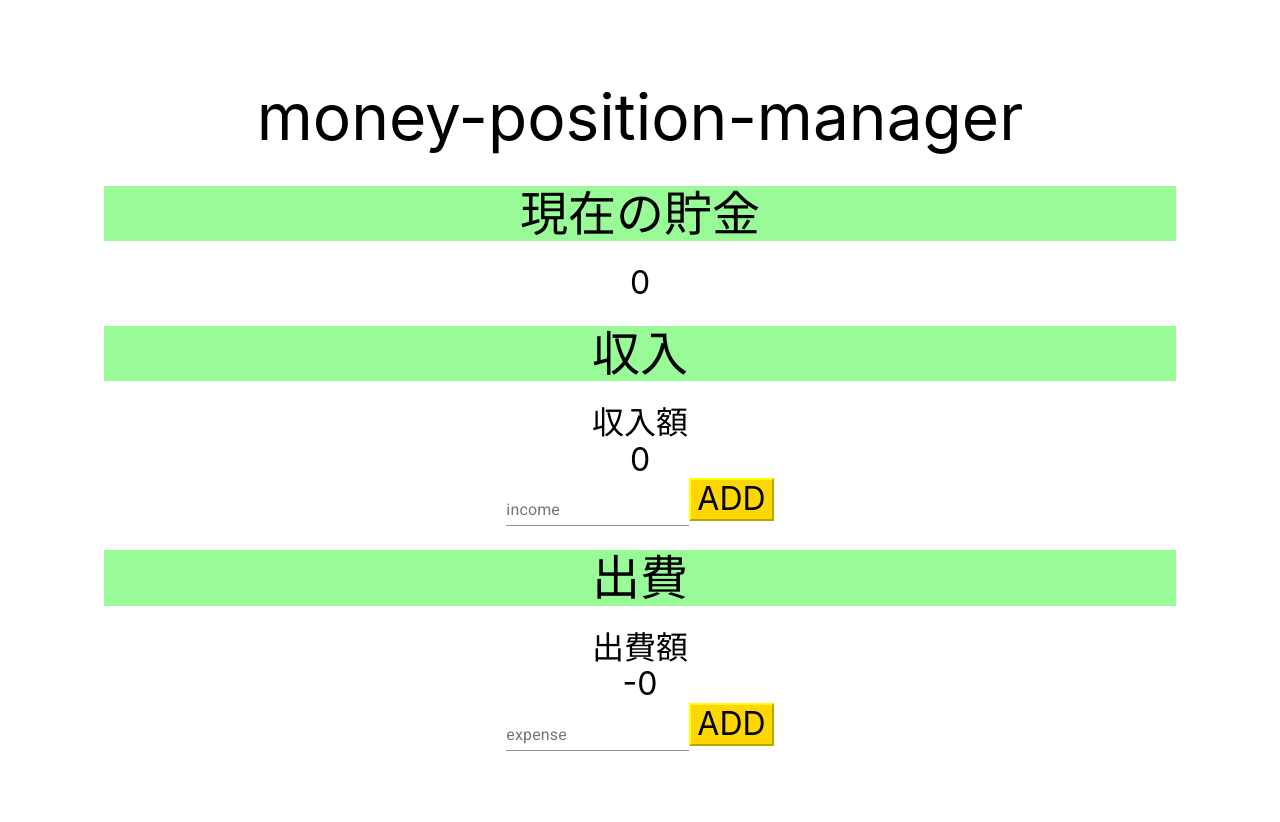
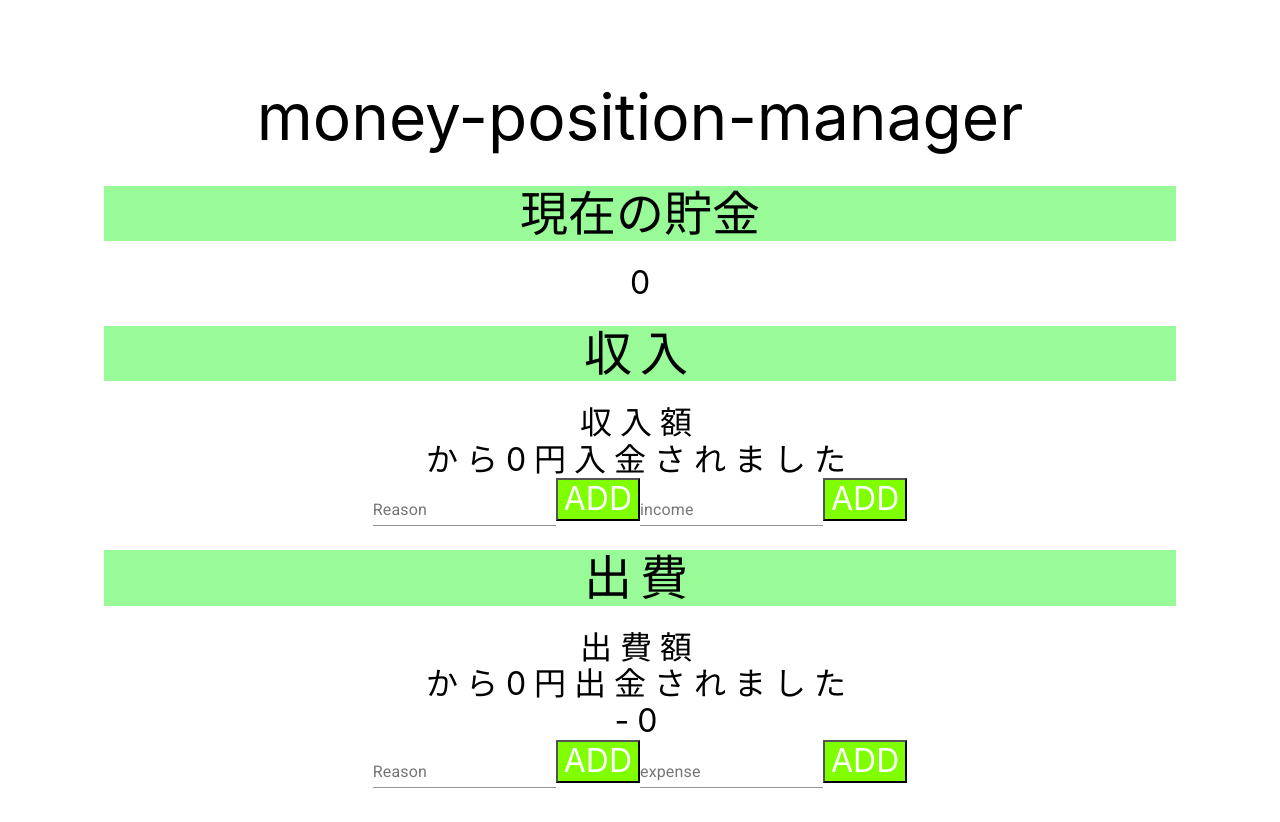
Before and after one commit to HYKTSNG/money-position-manager, a React (Create React App) app: page / in a window 1280 px wide. Shown: the top 822 px of the page. Built offline with nearby package versions, Linux system fonts and the light colour scheme.

Commit message:
feat: 理由付けたし

```diff
--- a/src/components/pages/index/index.tsx
+++ b/src/components/pages/index/index.tsx
@@ -4,27 +4,49 @@ import { TextField } from "@material-ui/core"
 import React, { useState } from "react"
 
 export const Index: React.FC = () => {
-  const [enterIncome, setEnterIncome] = useState(0)
-  const [enterExpense, setEnterExpense] = useState(0)
+  const [enterNumIncome, setEnterIncome] = useState(0)
+  const [enterNumExpense, setEnterExpense] = useState(0)
 
-  const [incomeCount, setIncomeCount] = useState(0)
-  const [expenseCount, setExpenseCount] = useState(0)
+  const [incomeSum, setIncomeCount] = useState(0)
+  const [expenseSum, setExpenseCount] = useState(0)
 
-  const onClickIncome = (
-    e: React.MouseEvent<HTMLButtonElement, MouseEvent>
+  const [enterCharIncome, setEnterCharIncome] = useState("")
+  const [enterCharExpense, setEnterCharExpense] = useState("")
+
+  const [reasonIncome, setReasonIncome] = useState("")
+  const [reasonExpense, setReasonExpense] = useState("")
+
+  const onClickNumIncome = (
+    eventNum: React.MouseEvent<HTMLButtonElement, MouseEvent>
   ): void => {
     // 収入の計算
-    e.preventDefault()
-    setEnterIncome(enterIncome + Number(incomeCount))
+    eventNum.preventDefault()
+    setEnterIncome(enterNumIncome + Number(incomeSum))
+  }
+
+  const onClickCharIncome = (
+    eventChar: React.MouseEvent<HTMLButtonElement, MouseEvent>
+  ): void => {
+    // 収入の理由
+    eventChar.preventDefault()
+    setEnterCharIncome(reasonIncome)
   }
 
   const onClickExpense = (e: { preventDefault: () => void }): void => {
     // 出費の計算
     e.preventDefault()
-    setEnterExpense(enterExpense + Number(expenseCount))
+    setEnterExpense(enterNumExpense + Number(expenseSum))
   }
 
-  const sumMoney = enterIncome - enterExpense
+  const onClickCharExpense = (
+    eventChar: React.MouseEvent<HTMLButtonElement, MouseEvent>
+  ): void => {
+    // 収入の理由
+    eventChar.preventDefault()
+    setEnterCharExpense(reasonExpense)
+  }
+
+  const sumMoney = enterNumIncome - enterNumExpense
 
   return (
     <div css={root}>
@@ -33,30 +55,58 @@ export const Index: React.FC = () => {
       <p css={subTitle}>現在の貯金</p>
       <div>{sumMoney}</div>
 
-      <form autoComplete="off" noValidate>
-        {/* 収入 */}
+      {/* 収入 */}
+      <form autoComplete="off" css={text} noValidate>
         <p css={subTitle}>収入</p>
         <div>収入額</div>
-        <div>{enterIncome}</div>
+        <div>
+          {enterCharIncome}
+          <span>
+            から<span>{enterNumIncome}</span>円入金されました
+          </span>
+        </div>
+
+        <TextField
+          id="standard-basic"
+          label="Reason"
+          onChange={(e) => setReasonIncome(e.target.value)}
+        />
+        <button css={btn} onClick={onClickCharIncome}>
+          ADD
+        </button>
         <TextField
           id="standard-basic"
           label="income"
           onChange={(e) => setIncomeCount(Number(e.target.value))}
           type="number"
         />
-        <button css={btn} onClick={onClickIncome}>
+        <button css={btn} onClick={onClickNumIncome}>
           ADD
         </button>
       </form>
 
-      <form autoComplete="off" noValidate>
-        {/* 出費 */}
+      {/* 出費 */}
+      <form autoComplete="off" css={text} noValidate>
         <p css={subTitle}>出費</p>
         <div>出費額</div>
         <div>
+          {enterCharExpense}
+          <span>
+            から<span>{enterNumExpense}</span>円出金されました
+          </span>
+        </div>
+        <div>
           <span>-</span>
-          {enterExpense}
+          {enterNumExpense}
         </div>
+        <TextField
+          id="standard-basic"
+          label="Reason"
+          onChange={(e) => setReasonExpense(e.target.value)}
+        />
+        <button css={btn} onClick={onClickCharExpense}>
+          ADD
+        </button>
         <TextField
           id="standard-basic"
           label="expense"
@@ -87,8 +137,11 @@ const subTitle = css`
   font-size: 48px;
   background-color: palegreen;
 `
+const text = css`
+  letter-spacing: 8px;
+`
 
 const btn = css`
-  background-color: gold;
-  border-color: yellow;
+  color: #fff;
+  background-color: chartreuse;
 `
```
